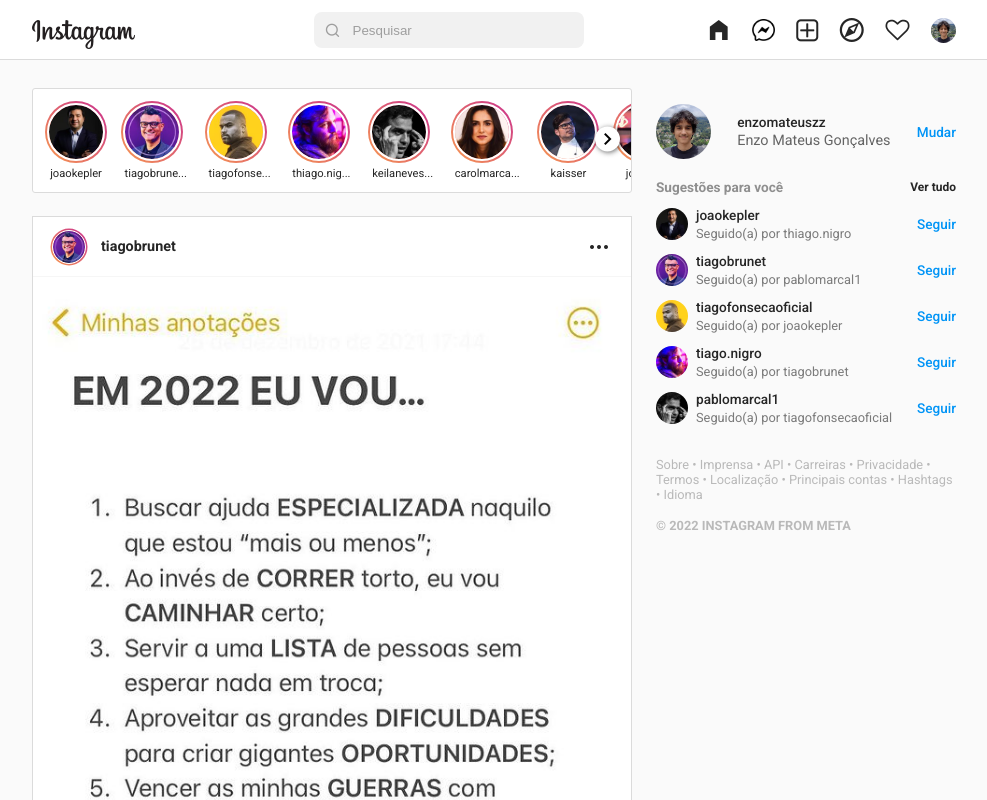
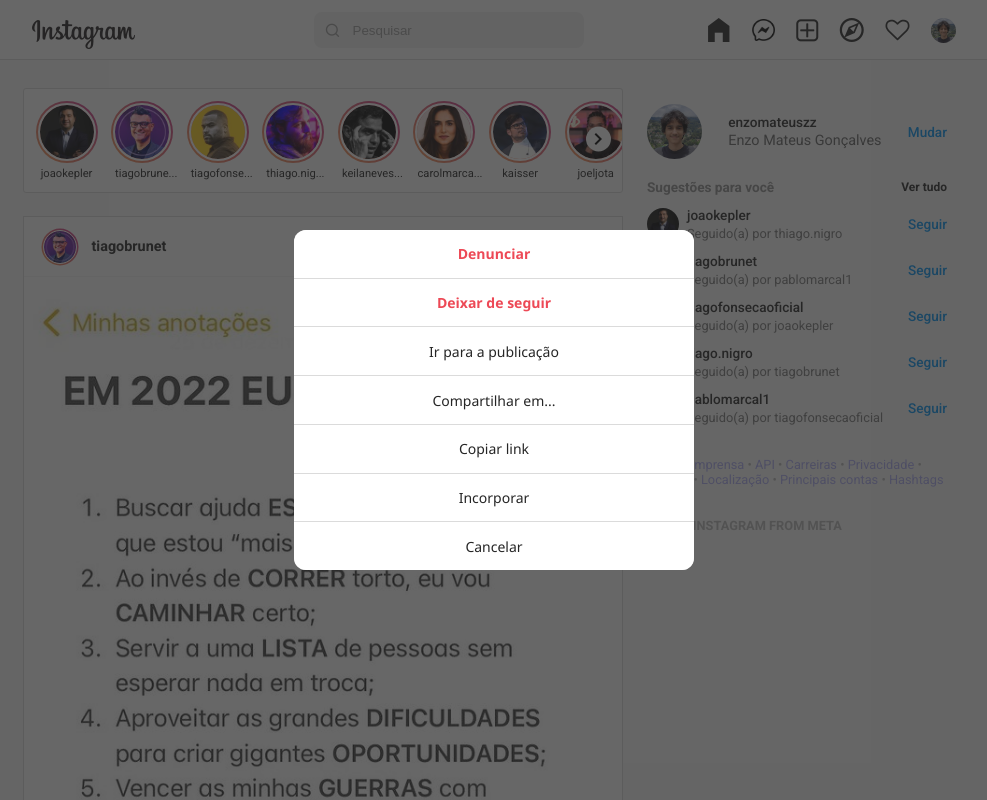
Before and after one commit to EnzoGoncalves/instagram-clone, a plain HTML site: page index.html in a window 1280 px wide. Both pictures are taken after a click on the icon 745 px from the left and 246 px from the top of the page. Shown: the top 800 px of the page, without its empty margins (146-1133 px from the left). Drawn offline with Linux system fonts and the light colour scheme.

Commit message:
finish
Post options, stories width

```diff
--- a/assets/css/_global.scss
+++ b/assets/css/_global.scss
@@ -12,6 +12,8 @@
 
 html {
     scroll-behavior: smooth;
+    position: relative;
+    overflow: visible;
 }
 
 body {
--- a/assets/css/_header.scss
+++ b/assets/css/_header.scss
@@ -6,6 +6,7 @@
     width: 100%;
     z-index: 100;
     background-color: white;
+    border-bottom: 1px solid $grey-border-color;
 
     .nav {
         height: $header-height;
@@ -38,6 +39,10 @@
         .icon {
             &-home, &-plus-square-o , &-compass, &-heart-o {
                 display: none;
+            }
+
+            &-plus-square-o {
+                font-size: 1.75rem;
             }
         }
 
--- a/assets/css/_media-querie.scss
+++ b/assets/css/_media-querie.scss
@@ -1,7 +1,5 @@
 @media (min-width: 650px) {
     #header {
-        border-bottom: 1px solid #dbdbdb;
-
         .nav   {
             img {
                 &.instagram-logo {
@@ -54,10 +52,6 @@
                     &-home, &-plus-square-o, &-heart-o, &-compass {
                         display: inline;
                     }
-
-                    &-plus-square-o {
-                        font-size: 1.75rem;
-                    }
                 }
             }
         }
@@ -75,7 +69,8 @@
 
     #stories {
         margin-top: 0;
-        overflow: hidden
+        overflow: hidden;
+        border-top: 1px solid $grey-border-color;
     }
 
     .stories-btn {
@@ -94,6 +89,12 @@
 
     #navigation-footer {
         display: none;
+    }
+}
+
+@media (min-width: 735px) {
+    #post-options ul {
+        width: 400px;
     }
 }
 
--- a/assets/css/_navigation-footer.scss
+++ b/assets/css/_navigation-footer.scss
@@ -3,6 +3,7 @@
     height: auto;
     position: fixed;
     bottom: 0;
+    z-index: 100;
     background-color: white;
     border-top: 1px solid $grey-border-color;
 
--- /dev/null
+++ b/assets/css/_post-options.scss
@@ -0,0 +1,54 @@
+#post-options {
+    position: absolute;
+    left: 0;
+    width: 100vw;
+    height: 100vh;
+    z-index: 101;
+    background-color: rgba(39, 39, 39, 0.7);
+
+    display: none;
+    flex-direction: column;
+    align-items: center;
+    justify-content: center;
+
+    ul {
+        width: 260px;
+        display: flex;
+        flex-direction: column;
+        gap: 1px;
+        margin: 1rem 0;
+        background-color: $grey-border-color;
+        list-style: none;
+        border-radius: 12px;
+        overflow: hidden;
+
+        li {
+            background-color: white;
+            text-align: center;
+
+            &:nth-child(1), &:nth-child(2) {
+                a {
+                    color: #ED4956;
+                    font-weight: 700;
+                }
+            }
+
+            a {
+                pointer-events: all;
+                width: 100%;
+                display: inline-block;
+                padding: .9rem 0;
+                text-decoration: none;
+                color: $text-color;
+                font-size: .875rem;
+                font-family: 'Segoe UI', Roboto, Helvetica, Arial, sans-serif;
+
+                &:active {
+                    background-color: #dbdbdb;
+                }
+
+
+            }
+        }
+    }
+}
--- a/assets/css/_posts.scss
+++ b/assets/css/_posts.scss
@@ -86,6 +86,10 @@
         }
 
         i {
+            width: 40px;
+            height: 40px;
+            @include flex-center(true);
+
             font-size: 1.5rem;
         }
     }
--- a/assets/css/_stories.scss
+++ b/assets/css/_stories.scss
@@ -8,7 +8,9 @@
     position: relative;
     margin-top: $header-height;
     border-top: none;
-    border: 1px solid $grey-border-color;
+    border-left: 1px solid $grey-border-color;
+    border-right: 1px solid $grey-border-color;
+    border-bottom: 1px solid $grey-border-color;
     border-bottom-left-radius: 2px;
     border-bottom-right-radius: 2px;
     overflow-x: scroll;
@@ -41,5 +43,6 @@
         font-size: 0.7rem;
         text-align: center;
         padding-top: 0.5rem;
+        max-width: 54px;
     }
 }
--- a/assets/css/_user-recommendations.scss
+++ b/assets/css/_user-recommendations.scss
@@ -119,12 +119,24 @@
         flex-direction: column;
         gap: 1rem;
         opacity: .3;
-        cursor: pointer;
         font-size: .8rem;
+
+        p:nth-child(1) {
+            cursor: default;
+        }
 
         p:nth-child(2) {
             text-transform: uppercase;
             font-weight: 600;
         }
+
+        a {
+            text-decoration: none;
+
+            &:active {
+                color: black;
+                opacity: .5;
+            }
+        }
     }
 }
--- a/assets/css/main.scss
+++ b/assets/css/main.scss
@@ -4,6 +4,7 @@
 @import 'sp-box';
 @import 'stories';
 @import 'posts';
+@import 'post-options';
 @import 'user-recommendations';
 @import 'navigation-footer';
 @import 'media-querie';
--- a/assets/icons/style.css
+++ b/assets/icons/style.css
@@ -1,10 +1,10 @@
 @font-face {
   font-family: 'icomoon';
-  src:  url('fonts/icomoon.eot?g89uu5');
-  src:  url('fonts/icomoon.eot?g89uu5#iefix') format('embedded-opentype'),
-    url('fonts/icomoon.ttf?g89uu5') format('truetype'),
-    url('fonts/icomoon.woff?g89uu5') format('woff'),
-    url('fonts/icomoon.svg?g89uu5#icomoon') format('svg');
+  src:  url('fonts/icomoon.eot?mnmtla');
+  src:  url('fonts/icomoon.eot?mnmtla#iefix') format('embedded-opentype'),
+    url('fonts/icomoon.ttf?mnmtla') format('truetype'),
+    url('fonts/icomoon.woff?mnmtla') format('woff'),
+    url('fonts/icomoon.svg?mnmtla#icomoon') format('svg');
   font-weight: normal;
   font-style: normal;
   font-display: block;
--- a/assets/js/script.js
+++ b/assets/js/script.js
@@ -64,15 +64,8 @@ function storiesScroll() {
     });
 }
 
-// Função de colocar os botões de scroll dos stories no lugar dos stories
-window.onload = function() {
-    const storiesHeight = document.querySelector('#stories').offsetHeight;
-    const storiesButtonDiv = document.querySelector('.stories-buttons-div');
 
-    storiesButtonDiv.style.height = storiesHeight + 'px';
-}
-
-
+function likeAndSave() {
     const postHeartIcon = document.querySelectorAll('#posts .interaction div .icon-heart-o');
     const savePostIcon = document.querySelectorAll('#posts .interaction .icon-bookmark-o');
 
@@ -87,7 +80,33 @@ for(const saveIcon of savePostIcon) {
             saveIcon.classList.toggle('icon-bookmark');
         });
     }
+}
 
+function postOptions() {
+    const buttonsOpenOptions = document.querySelectorAll('.icon-more-horizontal');
+    const options = document.querySelectorAll('.option');
+    const htmlTag = document.querySelector('html');
+    const optionsBox = document.querySelector('#post-options');
+
+    for(const btnOpenOptions of buttonsOpenOptions) {
+        btnOpenOptions.addEventListener('click', function() {
+            optionsBox.style.display = 'flex';
+            optionsBox.style.top = htmlTag.scrollTop + 'px';
+            htmlTag.style.overflow = 'hidden';
+            htmlTag.style.marginRight = '19px';
+        });
+    }
+
+    for(const option of options) {
+        option.addEventListener('click', function() {
+            htmlTag.style.overflow = 'unset';
+            optionsBox.style.display = 'none';
+            htmlTag.style.marginRight = '0px';
+        });
+    }
+}
 
 maxLetters();
 storiesScroll();
+postOptions();
+likeAndSave()
--- a/index.html
+++ b/index.html
@@ -32,6 +32,18 @@
         <link rel="stylesheet" href="assets/css/main.css" />
     </head>
     <body>
+        <div id="post-options">
+            <ul>
+                <li><a href="##" class="option">Denunciar</a></li>
+                <li><a href="##" class="option">Deixar de seguir</a></li>
+                <li><a href="##" class="option">Ir para a publicação</a></li>
+                <li><a href="##" class="option">Compartilhar em...</a></li>
+                <li><a href="##" class="option">Copiar link</a></li>
+                <li><a href="##" class="option">Incorporar</a></li>
+                <li><a href="##" class="option">Cancelar</a></li>
+            </ul>
+        </div>
+
         <!-- HEADER -->
         <header id="header">
             <div class="nav">
@@ -217,7 +229,6 @@
 
             <!-- POSTS -->
             <section id="posts">
-
                 <i class="icon-keyboard_arrow_left stories-btn stories-btn-left stories-btn-disappear"
                 ></i>
                 <i class="icon-keyboard_arrow_right stories-btn stories-btn-right"></i>
@@ -477,7 +488,7 @@
                     </div>
                 </div>
                 <div class="help">
-                    <p>Sobre &bullet; Imprensa &bullet; API &bullet; Carreiras &bullet; Privacidade &bullet; Termos &bullet; Localização &bullet; Principais contas &bullet; Hashtags &bullet; Idioma</p>
+                    <p><a href="#">Sobre</a> &bullet; <a href="#">Imprensa</a> &bullet; <a href="#">API</a> &bullet; <a href="#">Carreiras</a> &bullet; <a href="#">Privacidade</a> &bullet; <a href="#">Termos</a> &bullet; <a href="#">Localização</a> &bullet; <a href="#">Principais contas</a> &bullet; <a href="#">Hashtags</a> &bullet; <a href="#">Idioma</a></p>
                     <p>&copy; 2022 Instagram from meta</p>
                 </div>
             </section>
```
Also changed, not shown: assets/icons/selection.json (+1 -1 lines), assets/css/main.css, assets/icons/fonts/icomoon.ttf, assets/icons/fonts/icomoon.woff, 3 other files. Lines whose indentation alone changed are shown as unchanged.
